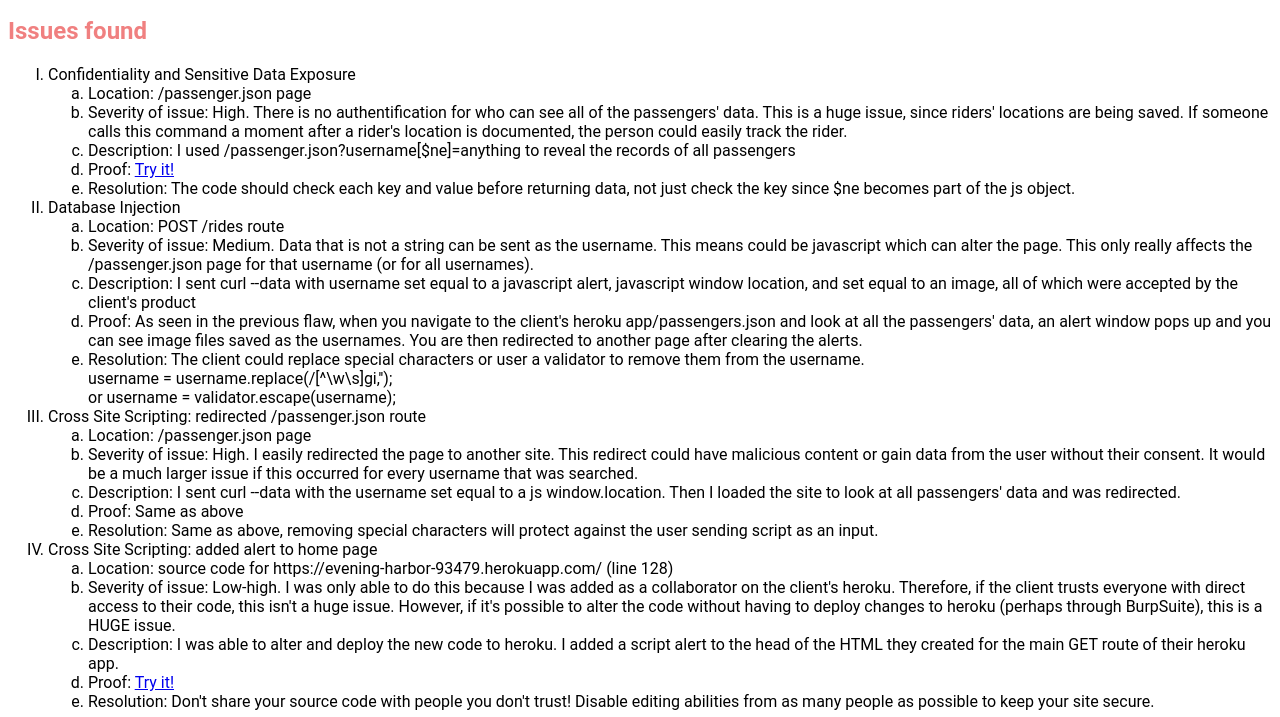
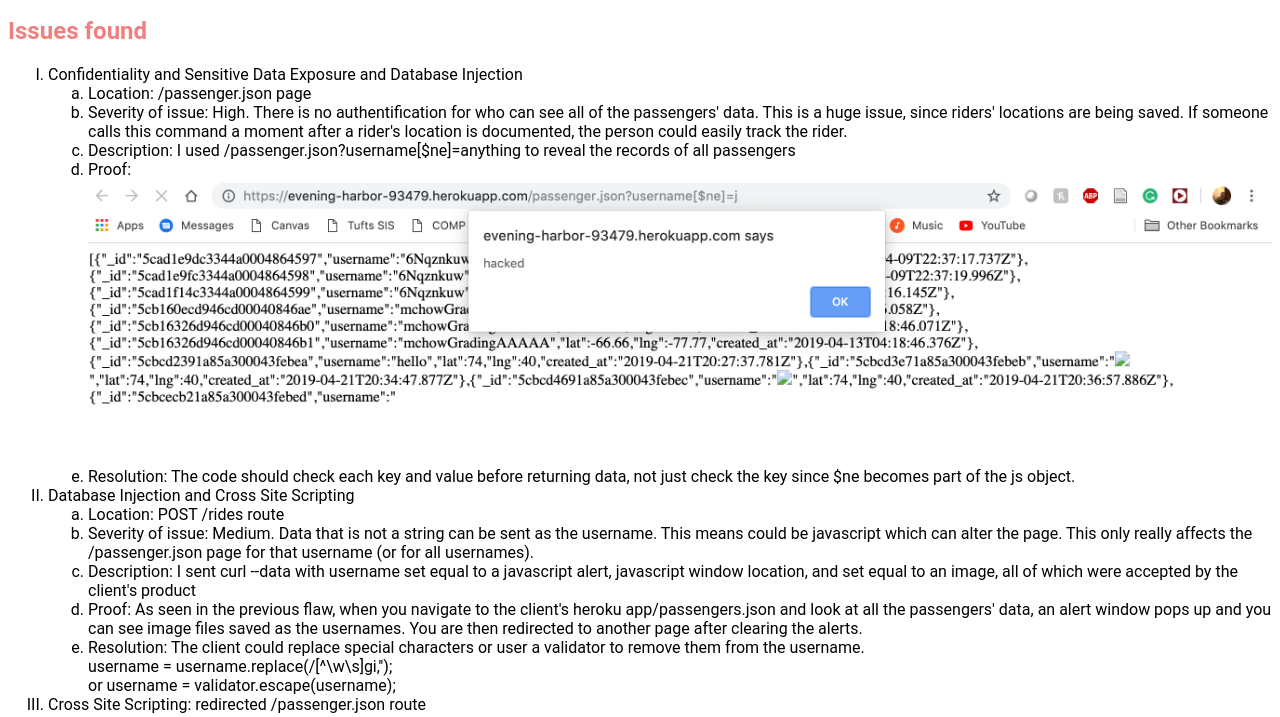
Before and after one commit to aidanschertz/comp20-aschertz, a plain HTML site: page security/index.html in a window 1280 px wide. Shown: the part 648-1365 px from the top of the page. Drawn offline with Linux system fonts and the light colour scheme.

Commit message:
adding screen shots of security issues and updated index.html

```diff
--- a/security/index.html
+++ b/security/index.html
@@ -27,15 +27,15 @@
 
 	<h2>Issues found</h2>
 	<ol type = "I">
-		<li>Confidentiality and Sensitive Data Exposure</li>
+		<li>Confidentiality and Sensitive Data Exposure and Database Injection</li>
 			<ol type = 'a'>
 				<li>Location: /passenger.json page</li>
 				<li>Severity of issue: High. There is no authentification for who can see all of the passengers' data. This is a huge issue, since riders' locations are being saved. If someone calls this command a moment after a rider's location is documented, the person could easily track the rider.</li>
 				<li>Description: I used /passenger.json?username[$ne]=anything to reveal the records of all passengers</li>
-				<li>Proof: <a href = 'https://evening-harbor-93479.herokuapp.com/passenger.json?username[$ne]=j'>Try it!</a></li>
+				<li>Proof: <img src = "secFlaw1.png" alt = "image of security flaw"/></li>
 				<li>Resolution: The code should check each key and value before returning data, not just check the key since $ne becomes part of the js object.</li>
 			</ol>
-		<li>Database Injection</li>
+		<li>Database Injection and Cross Site Scripting</li>
 			<ol type = 'a'>
 				<li>Location: POST /rides route</li>
 				<li>Severity of issue: Medium. Data that is not a string can be sent as the username. This means could be javascript which can alter the page. This only really affects the /passenger.json page for that username (or for all usernames).</li>
@@ -51,7 +51,7 @@
 				<li>Location: /passenger.json page</li>
 				<li>Severity of issue: High. I easily redirected the page to another site. This redirect could have malicious content or gain data from the user without their consent. It would be a much larger issue if this occurred for every username that was searched.</li>
 				<li>Description: I sent curl --data with the username set equal to a js window.location. Then I loaded the site to look at all passengers' data and was redirected.</li>
-				<li>Proof: Same as above</li>
+				<li>Proof: <img src = "secFlaw3.png" alt = "image of security flaw"/></li>
 				<li>Resolution: Same as above, removing special characters will protect against the user sending script as an input.</li>
 			</ol>
 		<li>Cross Site Scripting: added alert to home page</li>
@@ -59,7 +59,7 @@
 				<li>Location: source code for https://evening-harbor-93479.herokuapp.com/ (line 128)</li>
 				<li>Severity of issue: Low-high. I was only able to do this because I was added as a collaborator on the client's heroku. Therefore, if the client trusts everyone with direct access to their code, this isn't a huge issue. However, if it's possible to alter the code without having to deploy changes to heroku (perhaps through BurpSuite), this is a HUGE issue.</li>
 				<li>Description: I was able to alter and deploy the new code to heroku. I added a script alert to the head of the HTML they created for the main GET route of their heroku app.</li>
-				<li>Proof: <a href = 'https://evening-harbor-93479.herokuapp.com/'>Try it!</a></li>
+				<li>Proof: <img src = "secFlaw2.png" alt = "image of security flaw"/></li>
 				<li>Resolution: Don't share your source code with people you don't trust! Disable editing abilities from as many people as possible to keep your site secure.</li>
 			</ol>
 	</ol>
--- a/security/simple.css
+++ b/security/simple.css
@@ -18,3 +18,8 @@ h1{
 h2{
 	color: LightCoral;
 }
+
+img {
+    max-width: 100%;
+    height: auto;
+}
```
Also changed, not shown: security/secFlaw1.png (added), security/secFlaw2.png (added), security/secFlaw3.png (added).
